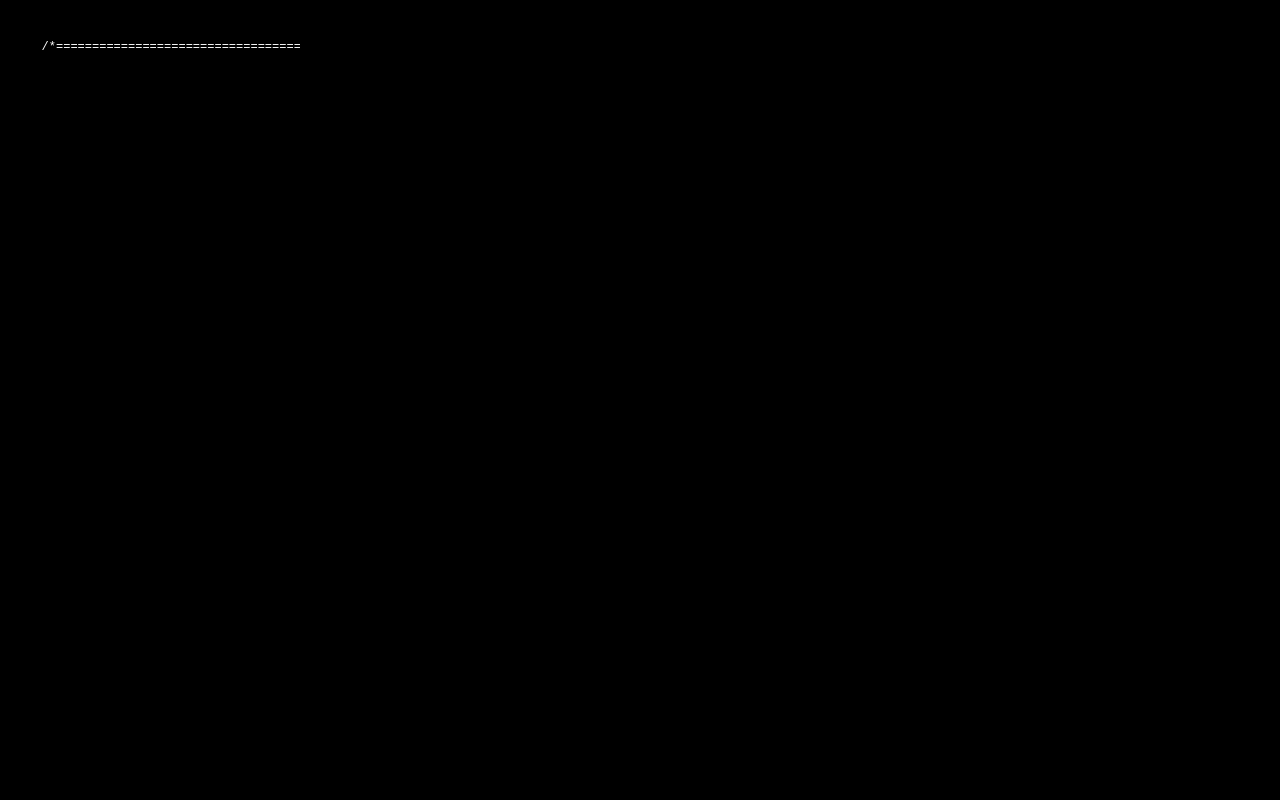
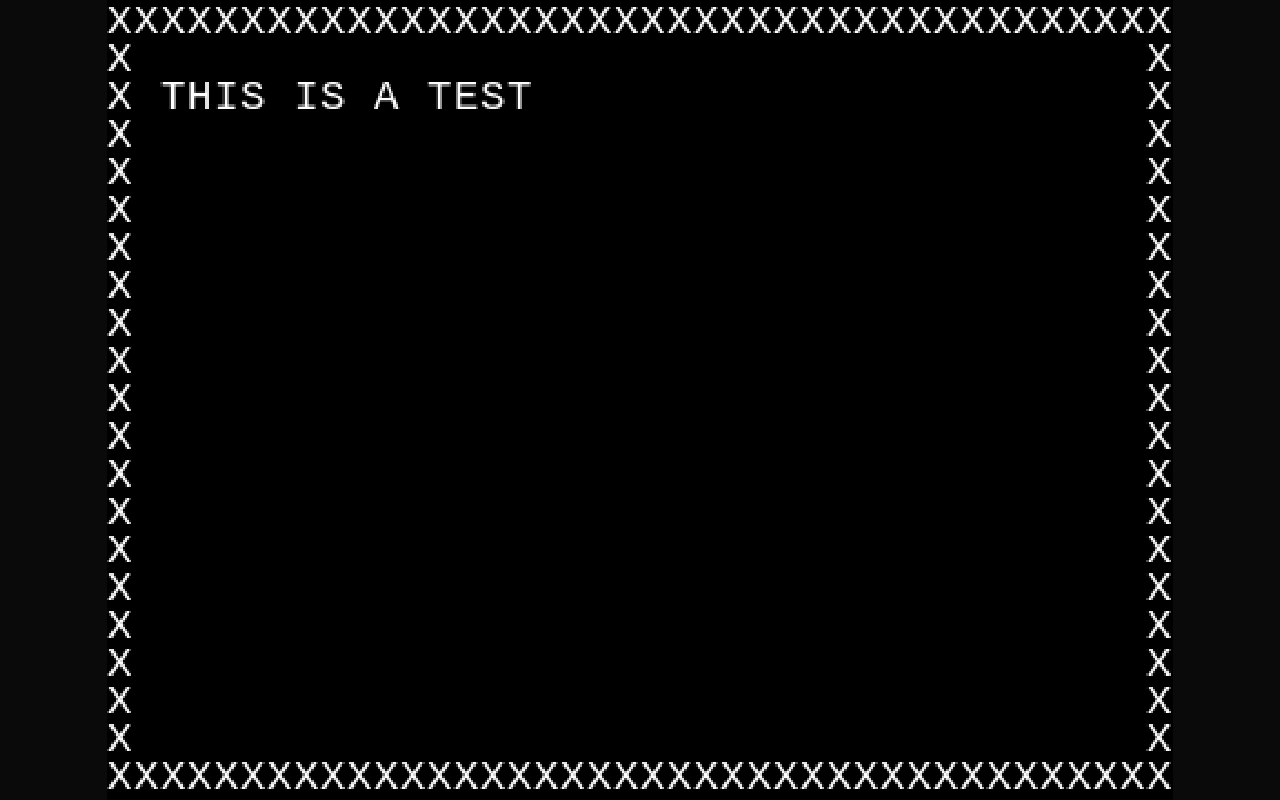
Before and after one commit to Tiptup300/Text-Buffer-System, a plain HTML site: page index.html in a window 1280 px wide. Drawn offline with Linux system fonts and the light colour scheme.

Commit message:
cont. work

```diff
--- a/index.html
+++ b/index.html
@@ -9,8 +9,29 @@
     <meta name="keywords" content="programmer, matthew deweese" />
     <script src="myscript.js"></script>
     <style>
-             body { position: absolute; left: 0; top: 0; width:100%; height:100%; background-color: black; color: white; font-family: monospace; margin: 0; padding: 0; font-smooth never; -webkit-font-smoothing: none; }
-      pre { padding: 0; margin: 0; }
+      body {
+        position: absolute;
+        left: 0;
+        top: 0;
+        width: 100%;
+        height: 100%;
+        background-color: rgb(10, 10, 10);
+        color: white;
+        font-family: monospace;
+        margin: 0;
+        padding: 0;
+        font-smooth: never;
+        -webkit-font-smoothing: none;
+        display: flex;
+        justify-content: center;
+        align-items: stretch;
+      }
+      canvas {
+        padding: 0;
+        margin: 0;
+        object-fit: contain;
+        image-rendering: pixelated;
+      }
     </style>
     <script>
       let body = document.body;
--- a/myscript.js
+++ b/myscript.js
@@ -1,20 +1,31 @@
 let canvasContext;
 
 function InitCanvasContext() {
+  const CHARACTER_FONT_SIZE = 19;
+  const CHARACTER_HEIGHT_PIXELS = 17;
+  const CHARACTER_WIDTH_PIXELS = 12;
+  const CANVAS_WIDTH = 480;
+  const CANVAS_HEIGHT = 360;
+  const CANVAS_HORIZONTAL_OFFSET = 0;
+  const CANVAS_VERTICAL_OFFSET = 0;
+
   let canvas = document.createElement("canvas");
+  canvas.width = CANVAS_WIDTH;
+  canvas.height = CANVAS_HEIGHT;
   let context = canvas.getContext("2d");
   let width = canvas.width;
   let height = canvas.height;
   let buffer;
-
-  context.font = "12px monospace";
-  context.fillStyle = "white";
+  context.imageSmoothingEnabled = false;
+  context.font = `${CHARACTER_FONT_SIZE}px monospace`;
   context.textAlign = "left";
 
   document.body.appendChild(canvas);
 
   function clear() {
     context.clearRect(0, 0, width, height);
+    context.fillStyle = "black";
+    context.fillRect(0, 0, width, height);
   }
 
   function setBuffer(newBuffer) {
@@ -22,8 +33,49 @@ function InitCanvasContext() {
   }
 
   function draw() {
+    let tempBuffer = `
+XXXXXXXXXXXXXXXXXXXXXXXXXXXXXXXXXXXXXXXX
+X                                      X
+X THIS IS A TEST                       X
+X                                      X
+X                                      X
+X                                      X
+X                                      X
+X                                      X
+X                                      X
+X                                      X
+X                                      X
+X                                      X
+X                                      X
+X                                      X
+X                                      X
+X                                      X
+X                                      X
+X                                      X
+X                                      X
+X                                      X                                                    X
+XXXXXXXXXXXXXXXXXXXXXXXXXXXXXXXXXXXXXXXX
+`
+      .split("\n")
+      .slice(1);
+    let maxWidth = tempBuffer.reduce((acc, val) => {
+      return val.length > acc ? val.length : acc;
+    }, 0);
+
     clear();
-    context.fillText(buffer, 20, 50);
+    context.fillStyle = "white";
+    context.textBaseline = "top";
+    for (let x = 0; x < maxWidth; x++) {
+      for (let y = 0; y < tempBuffer.length; y++) {
+        context.fillText(
+          tempBuffer[y].charAt(x),
+          CANVAS_HORIZONTAL_OFFSET + x * CHARACTER_WIDTH_PIXELS,
+          CANVAS_VERTICAL_OFFSET + y * CHARACTER_HEIGHT_PIXELS,
+          CHARACTER_WIDTH_PIXELS
+        );
+      }
+    }
+    //context.fillText(buffer, 20, 50);
   }
 
   return {
```
Also changed, not shown: 1 other file.
